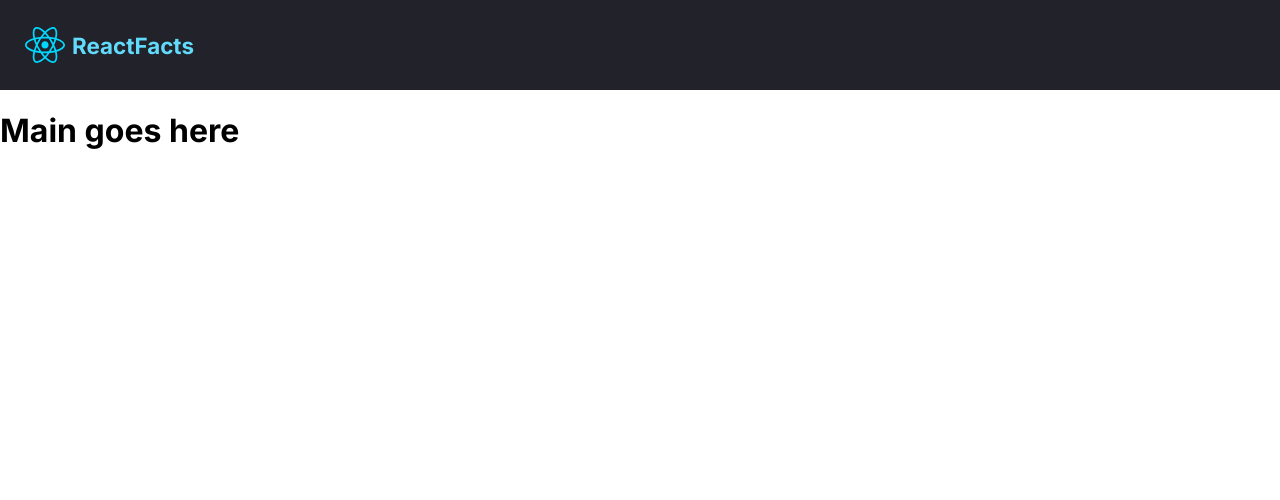
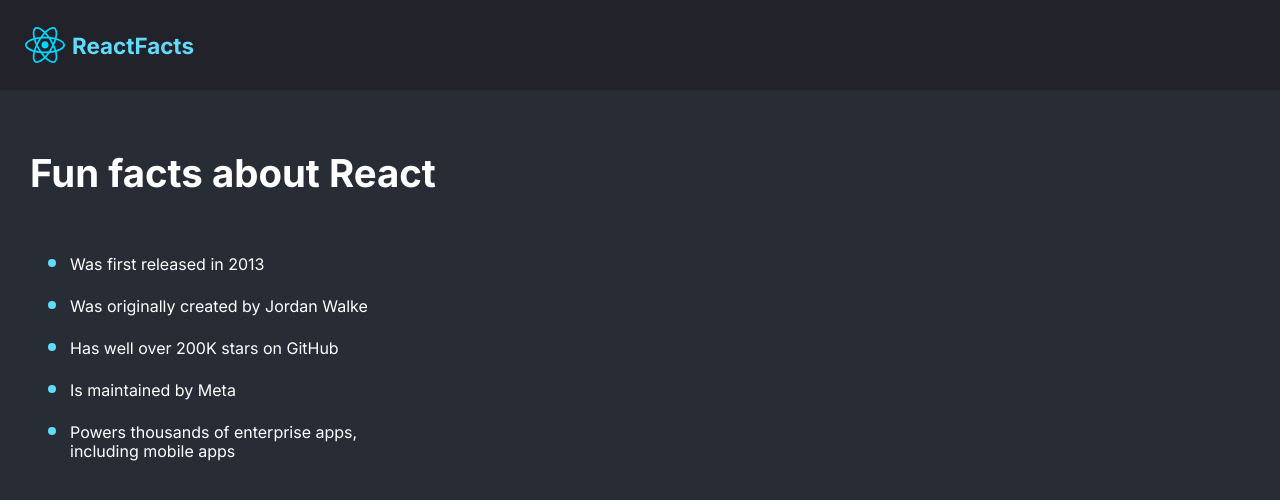
Before and after one commit to njgarg22/ReactFacts, a React (Vite) app: page / in a window 1280 px wide. Shown: the top 500 px of the page. Built offline with nearby package versions, Linux system fonts and the light colour scheme.

Commit message:
ReactFacts project - Add Main with proper styling but without image

```diff
--- a/src/Components/Main.jsx
+++ b/src/Components/Main.jsx
@@ -1,3 +1,22 @@
+/**
+ * Challenge: Build out the main content section!
+ *
+ * For now, skip 2 aspects of the design and we'll work on them later:
+ *   1. The colored bullets in the list
+ *   2. The larger gray React logo on the side
+ */
+
 export default function Main() {
-    return <h1>Main goes here</h1>;
+    return (
+        <main>
+            <h1>Fun facts about React</h1>
+            <ul className="facts-list">
+                <li>Was first released in 2013</li>
+                <li>Was originally created by Jordan Walke</li>
+                <li>Has well over 200K stars on GitHub</li>
+                <li>Is maintained by Meta</li>
+                <li>Powers thousands of enterprise apps, including mobile apps</li>
+            </ul>
+        </main>
+    );
 }
--- a/src/index.css
+++ b/src/index.css
@@ -5,6 +5,8 @@
 body {
     margin: 0;
     font-family: Inter, sans-serif;
+    background-color: #282D35;
+    color: white;
 }
 
 header {
@@ -29,3 +31,27 @@
     font-size: 1.4rem;
     font-weight: 700;
 }
+
+main {
+    padding: 60px 30px;
+}
+
+main > h1 {
+    margin: 0;
+    font-size: 2.4rem;
+}
+
+.facts-list {
+    margin-top: 46px;
+    max-width: 400px;
+}
+
+.facts-list > li {
+    padding-block: 10px;
+    line-height: 19px;
+}
+
+.facts-list > li::marker {
+    color: #61DAFB;
+    font-size: 1.5rem;
+}
```
Also changed, not shown: src/Components/Navbar.jsx (+0 -11 lines).
